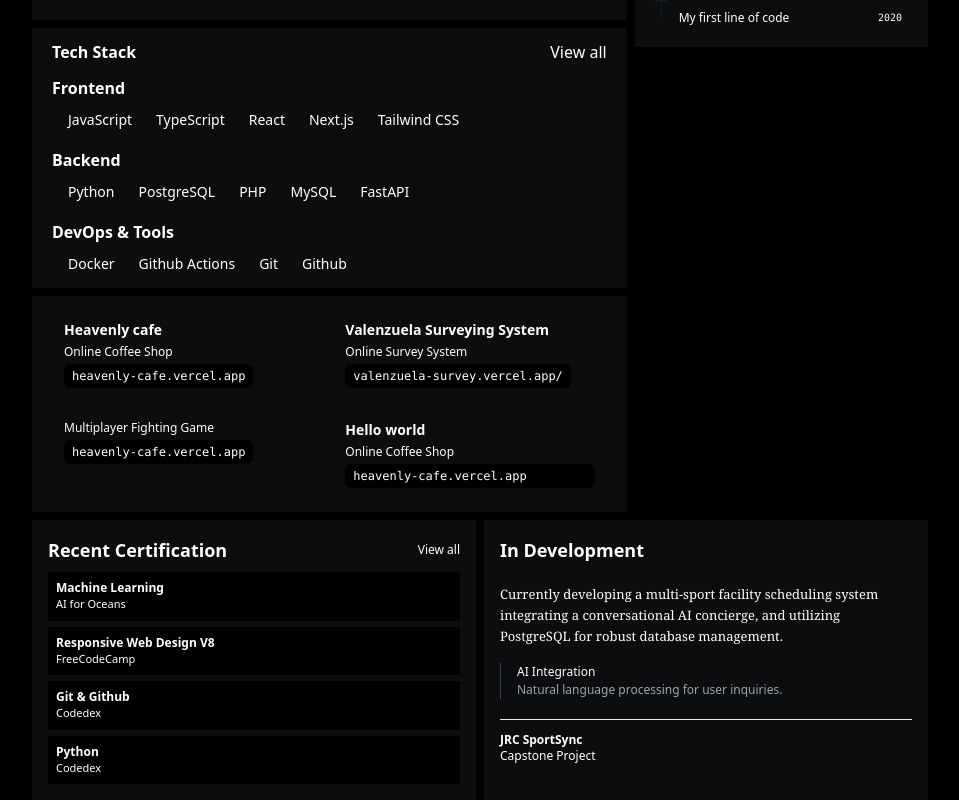
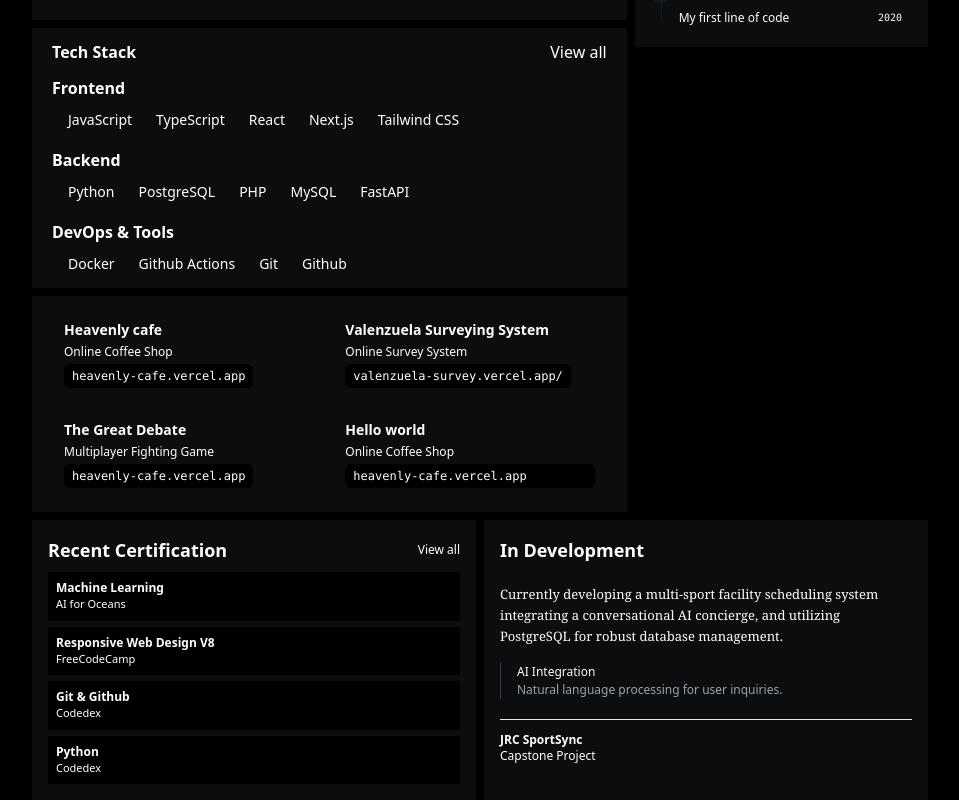
Before and after one commit to redd1514/my-portfolio, a React (Vite) app: page / in a window 1280 px wide. Shown: the part 628-1428 px from the top of the page, without its empty margins (160-1119 px from the left). Built offline with nearby package versions, Linux system fonts and the light colour scheme.

Commit message:
initials

```diff
--- a/src/components/recentProject.jsx
+++ b/src/components/recentProject.jsx
@@ -15,7 +15,7 @@ const Recent = () => {
                       <a href="https://valenzuela-survey.vercel.app/"><p className="text-xs px-2 py-1 font-mono inline-block mt-1 rounded-md bg-gray-100 dark:bg-black">valenzuela-survey.vercel.app/</p></a>
                 </div>
                  <div className="p-3 space-y-1">
-
+                    <h3 className="text-sm font-semibold ">The Great Debate</h3>
                     <p className="text-xs ">Multiplayer Fighting Game</p>
                       <a href="https://heavenly-cafe.vercel.app/"><p className="text-xs px-2 py-1 font-mono inline-block mt-1 rounded-md bg-gray-100 dark:bg-black">heavenly-cafe.vercel.app</p></a>
                 </div>
```
